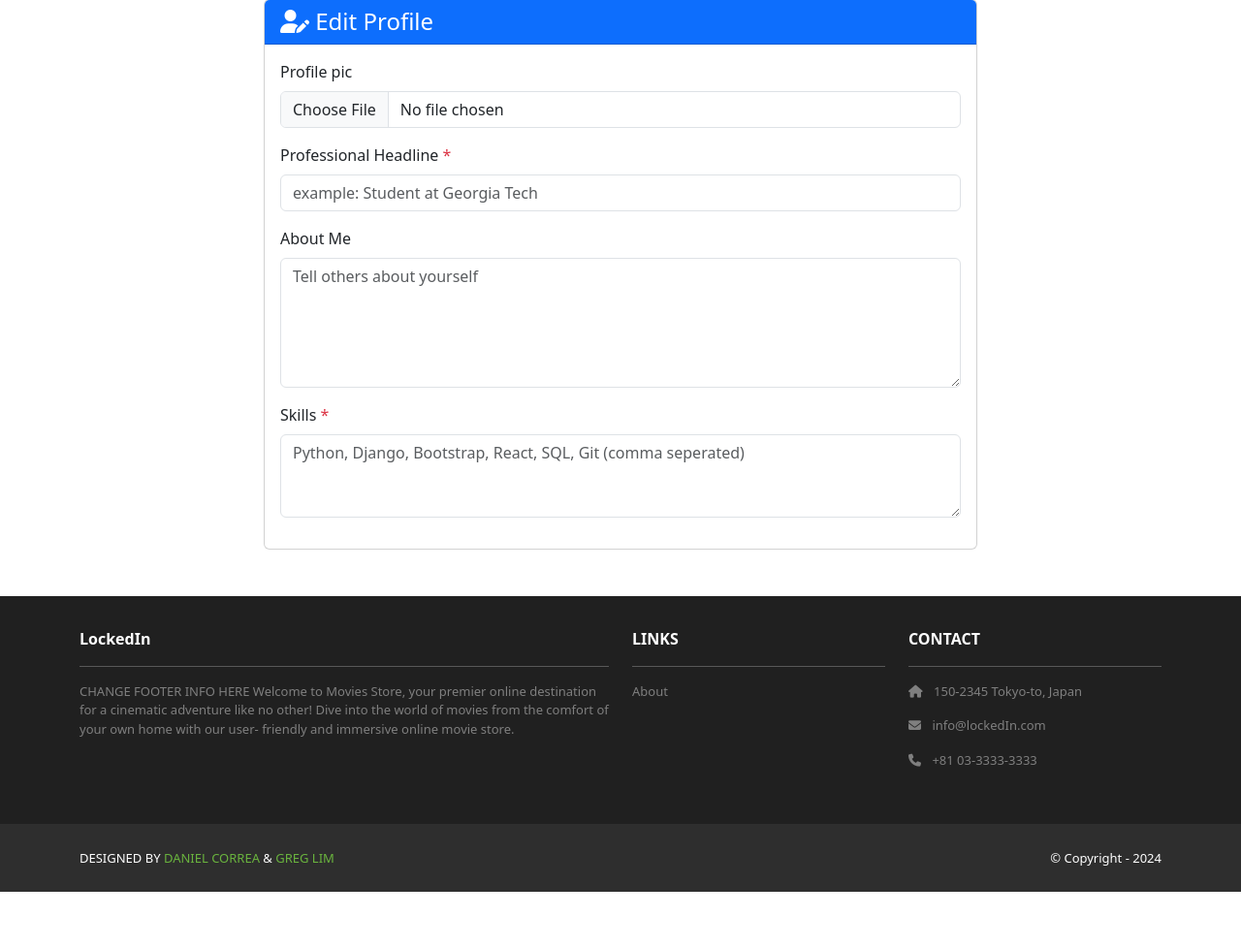
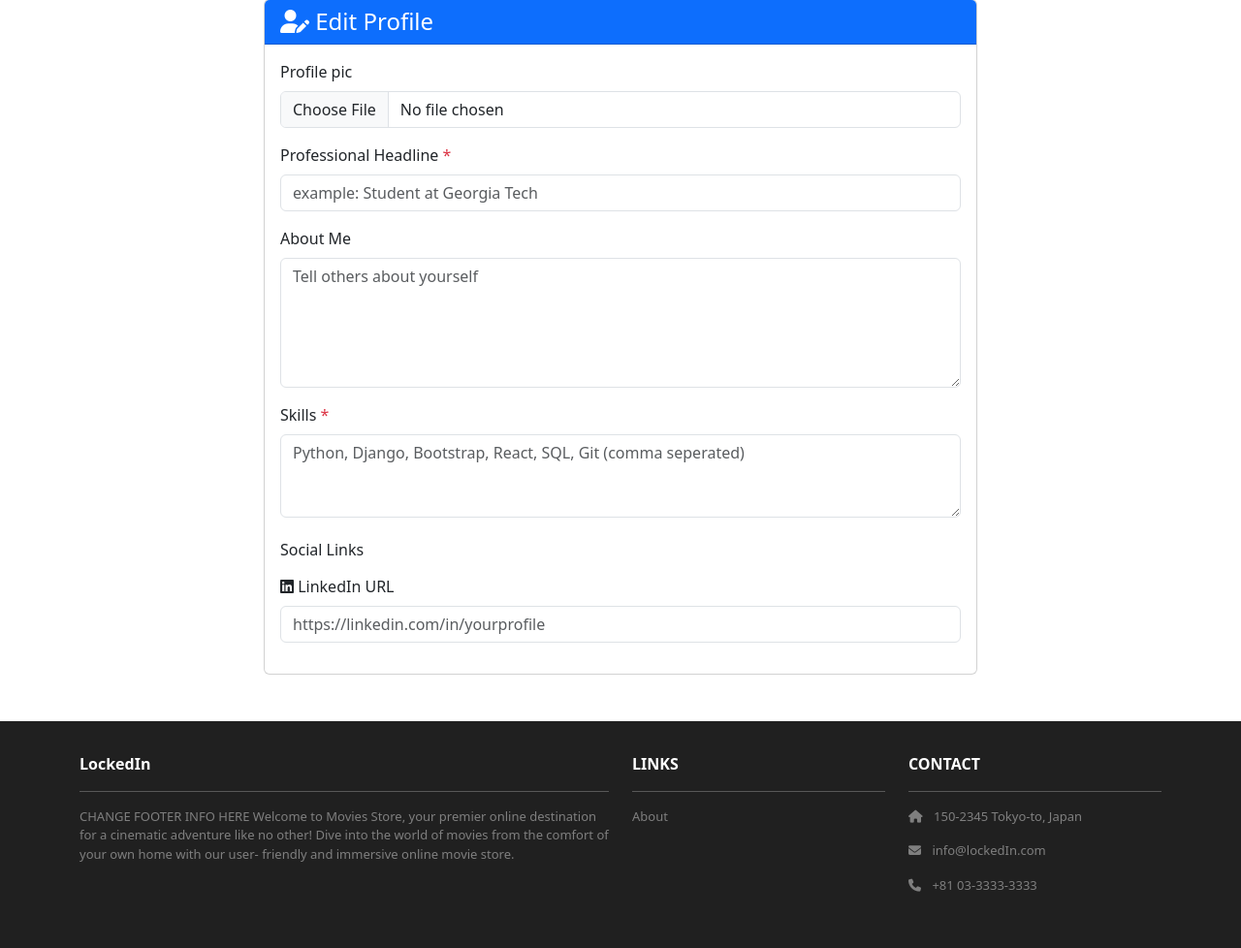
Before and after one commit to StealthyFearZ/lockedin, a Django app: page /profiles/edit/ in a window 1280 px wide. Shown: the part 107-1085 px from the top of the page at 97% size. Before the commit the page ends 1027 px from the top, so only its background shows below. Run offline with Django 5.2, Linux system fonts and the light colour scheme; the visitor is signed in with stand-in values (Sample User, id 1); data comes from the database, SQL or seed files in the repository; some libraries are stand-ins or nearby versions.

Commit message:
Added LinkedIn Link

```diff
--- a/lockedin/profiles/templates/profiles/profile_form.html
+++ b/lockedin/profiles/templates/profiles/profile_form.html
@@ -55,6 +55,14 @@
                         </div>
 
                         <!-- ADD SOCIAL LINKS-->
+                        <h6 class="mt-4 mb-3">Social Links</h6>
+
+                        <div class="mb-3">
+                            <label for="{{ form.linkedin_url.id_for_label }}" class="form-label">
+                                <i class="fab fa-linkedin"></i> {{ form.linkedin_url.label }}
+                            </label>
+                            {{ form.linkedin_url }}
+                        </div>
 
                         <!-- ADD "Cancel Button" or "Save Changes" BUTTONS-->
                     </form>
```
